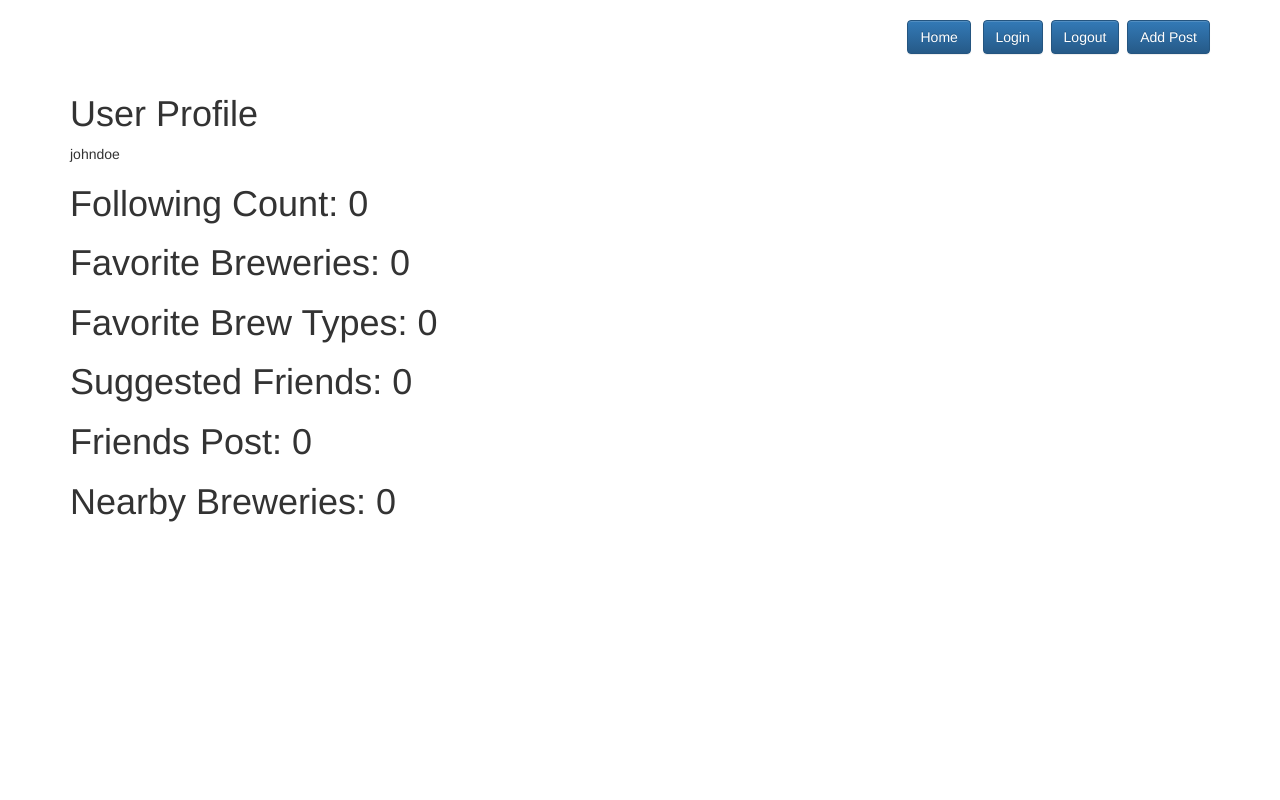
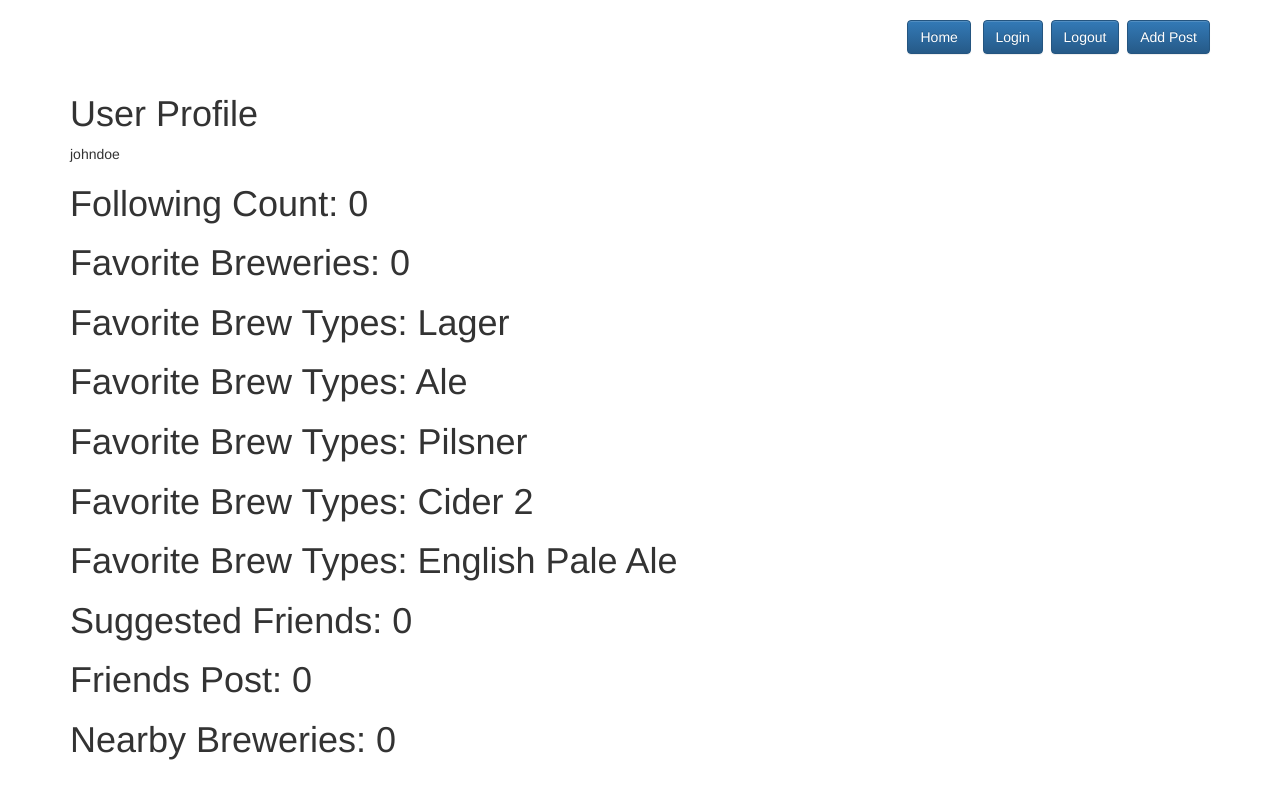
Before and after one commit to mavwatts/MicroBrewForYou, a Django app: page / in a window 1280 px wide. Run offline with Django 3.2, Linux system fonts and the light colour scheme; a user stored in the database is signed in; data comes from the database, SQL or seed files in the repository; some libraries are stand-ins or nearby versions.

Commit message:
commit favorite brewtypes view

```diff
--- a/microbrewforyou_app/models.py
+++ b/microbrewforyou_app/models.py
@@ -10,10 +10,10 @@ class CustomUser(AbstractUser):
         upload_to='CustomUser/', null=False, blank=False)
     users_following = models.ManyToManyField(
         "self", symmetrical=False, related_name='CustomUser')
-    fav_breweries = models.ForeignKey(
-        "Breweries", on_delete=models.CASCADE, related_name='fav_breweries', null=True, blank=True)
-    fav_brewtypes = models.ForeignKey(
-        "BrewTypes", on_delete=models.CASCADE, related_name='fav_brewtypes', null=True, blank=True)
+    fav_breweries = models.ManyToManyField(
+        "Breweries", symmetrical=False, related_name='fav_breweries', null=True, blank=True)
+    fav_brewtypes = models.ManyToManyField(
+        "BrewTypes", symmetrical=False, related_name='fav_brewtypes', null=True, blank=True)
     address = models.CharField(max_length=280)
     city_choices = (
         ('Columbus', 'Columbus'),
--- a/microbrewforyou_app/views.py
+++ b/microbrewforyou_app/views.py
@@ -1,7 +1,7 @@
 from django.shortcuts import render, HttpResponseRedirect, reverse
 from django.contrib.auth import login, logout, authenticate
 from django.views.generic.base import View
-from microbrewforyou_app.models import CustomUser, Posts
+from microbrewforyou_app.models import CustomUser, Posts, BrewTypes
 from microbrewforyou_app.forms import LoginForm, SignupForm, PostForm
 # Create your views here.
 
@@ -111,3 +111,19 @@ class UserDetailView(View):
             {"number_posts": number_posts,
              "selected_user": selected_user,
              "user_posts": user_posts})
+
+# class FavoriteBreweriesView(View):
+    # def get(self, request, follow_id):
+    #     add_user = CustomUser.objects.filter(id=follow_id).first()
+    #     request.user.following.add(add_user)
+    #     request.user.save()
+    #     return HttpResponseRedirect(request.META.get('HTTP_REFERER', '/'))
+
+
+class FavoriteBrewTypesView(View):
+    def get(self, request, favorite_id):
+        brewtypename = BrewTypes.objects.get(id = favorite_id)
+        logged_in_user = request.user
+        logged_in_user.fav_brewtypes.add(brewtypename)
+        logged_in_user.save()
+        return HttpResponseRedirect(request.META.get('HTTP_REFERER', '/'))
--- a/microbrewforyou_server/urls.py
+++ b/microbrewforyou_server/urls.py
@@ -15,7 +15,7 @@ Including another URLconf
 """
 from django.contrib import admin
 from django.urls import path, include
-from microbrewforyou_app.views import login_view, logout_view, signup_view, AddPostView, post_detail_view, FollowingView, IndexView, UserDetailView
+from microbrewforyou_app.views import login_view, logout_view, signup_view, AddPostView, post_detail_view, FollowingView, IndexView, UserDetailView, FavoriteBrewTypesView
 
 
 urlpatterns = [
@@ -26,7 +26,7 @@ urlpatterns = [
     path('login/', login_view, name="loginview"),
     path('signup/', signup_view, name="signupview"),
     path('logout/', logout_view, name="logoutview"),
-    # path('following/<int:follow_id>/', FollowingView.as_view(), name="following"),
+    path('fav_brewtypes/<int:favorite_id>/', FavoriteBrewTypesView.as_view(), name="favoritebrewtypes"),
     # path('unfollowing/<int:unfollow_id>/', UnfollowingView.as_view(), name="unfollowing"),
     path('admin/', admin.site.urls),
 ]
--- a/templates/index.html
+++ b/templates/index.html
@@ -14,7 +14,9 @@
 
 <h1>Favorite Breweries: {{follow_count}}</h1>
 
-<h1>Favorite Brew Types: {{follow_count}}</h1>
+{% for fav in request.user.fav_brewtypes.all %}
+<h1>Favorite Brew Types: {{fav.name}}</h1>
+{% endfor %}
 
 <h1>Suggested Friends: {{follow_count}}</h1>
 
```
Also changed, not shown: db.sqlite3, microbrewforyou_app/migrations/0008_auto_20201008_1313.py (added).
